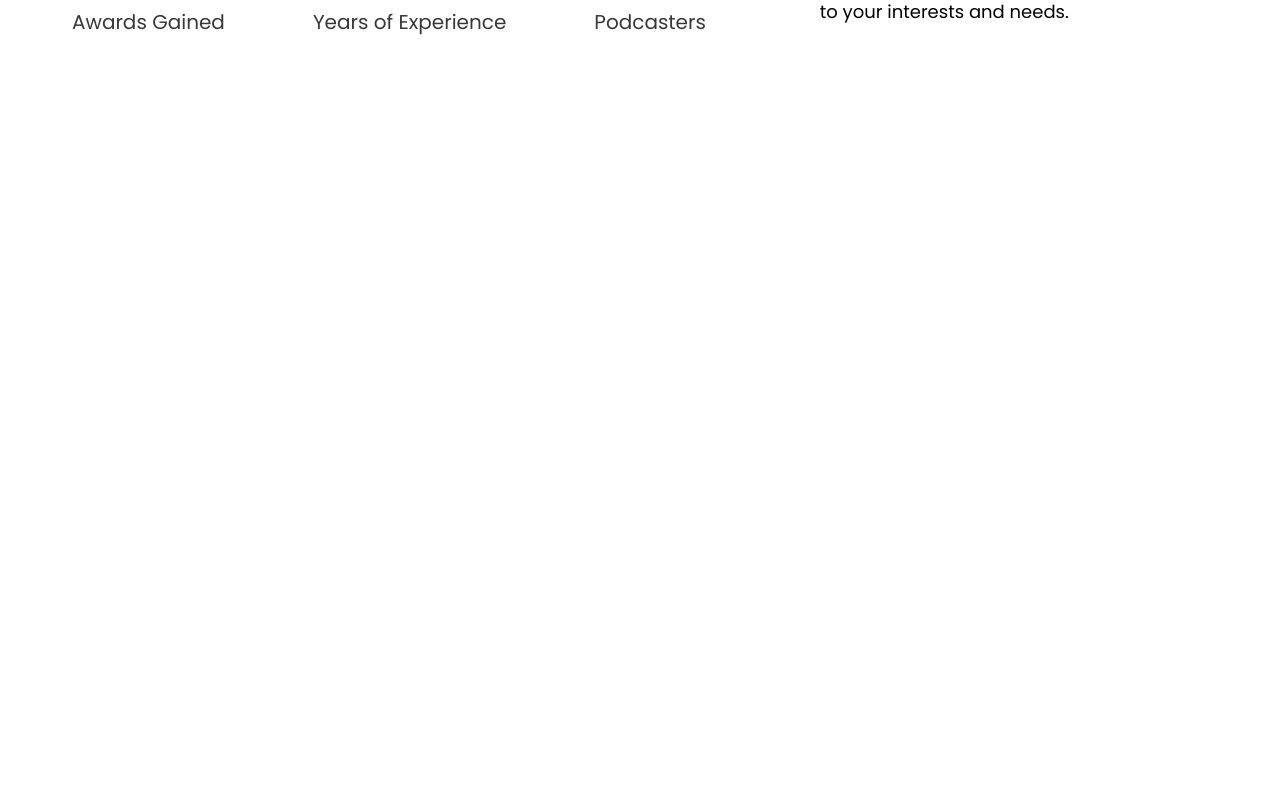
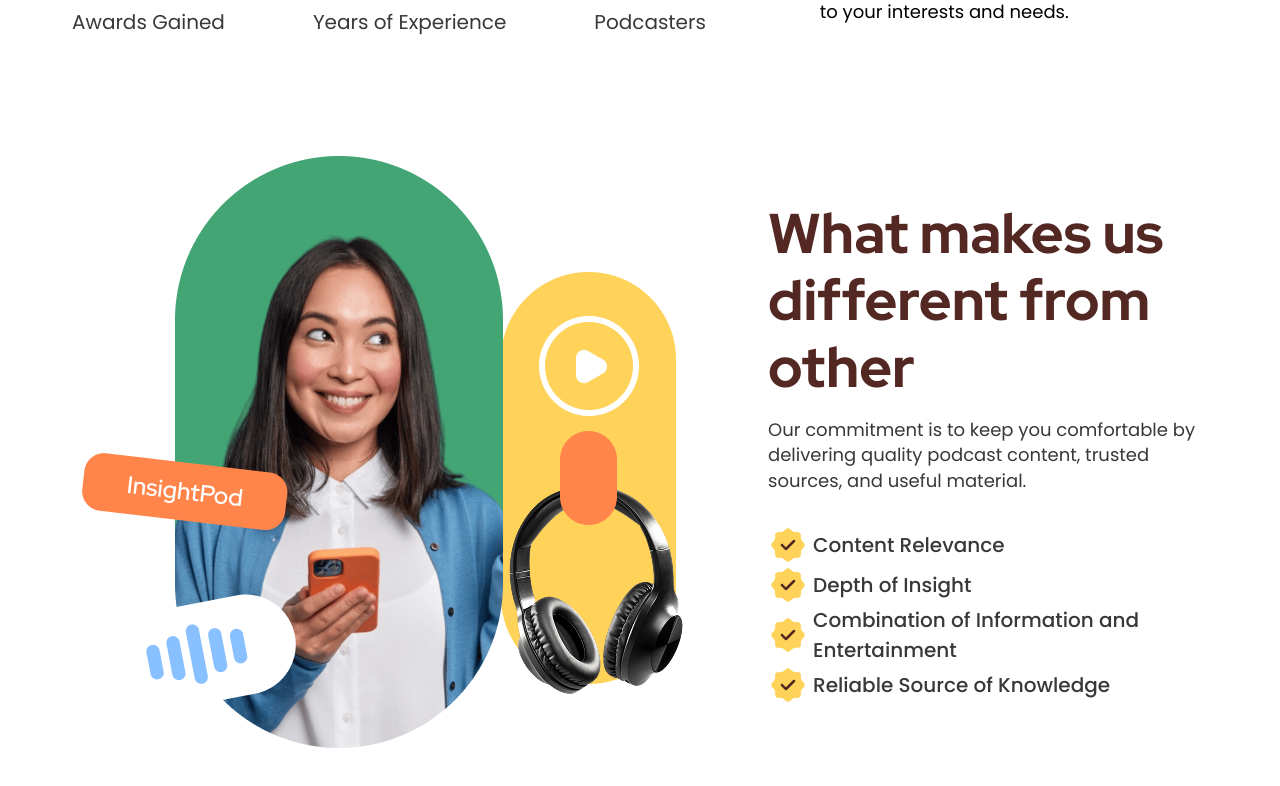
Before and after one commit to gpyuan/insightpod-stream-platform, a React (Vite) app: page / in a window 1280 px wide. Shown: the part 2791-3577 px from the top of the page. Before the commit the page ends 2891 px from the top, so only its background shows below. Built offline with nearby package versions, Linux system fonts and the light colour scheme; a web font is replaced by a local one.

Commit message:
feat(Benefit): 完成Benefit區域及基礎樣式

```diff
--- a/src/App.jsx
+++ b/src/App.jsx
@@ -6,6 +6,7 @@ import WeeklyPodcasts from "@/components/features/WeeklyPodcast/WeeklyPodcasts";
 import AllWeeklyPodcast from "@/page/AllWeeklyPodcast";
 import TopPodcasters from "@/components/features/TopPodcasters/TopPodcasters";
 import About from "@/components/features/About/About";
+import Benefit from "@/components/features/Benefit/Benefit";
 
 const App = () => {
   return (
@@ -23,6 +24,7 @@ const App = () => {
                 <WeeklyPodcasts />
                 <TopPodcasters />
                 <About />
+                <Benefit />
               </>
             }
           />
--- /dev/null
+++ b/src/components/features/Benefit/Benefit.jsx
@@ -0,0 +1,47 @@
+import "./Benefit.scss";
+import benefitImg from "@/assets/images/benefit.png";
+import checkIcon from "@/assets/images/checkIcon.png";
+
+const Benefit = () => {
+  const features = [
+    "Content Relevance",
+    "Depth of Insight",
+    "Combination of Information and Entertainment",
+    "Reliable Source of Knowledge",
+  ];
+
+  return (
+    <section className="benefit">
+      {/* 左側圖片 */}
+      <img src={benefitImg} alt="" role="presentation" />
+
+      {/* 右側內容 */}
+      <div className="benefit__content">
+        <div className="benefit__content__title-group">
+          <h2 className="benefit__content__title h2">
+            What makes us different from other
+          </h2>
+          <p className="benefit__content__description body4">
+            Our commitment is to keep you comfortable by delivering quality
+            podcast content, trusted sources, and useful material.
+          </p>
+        </div>
+
+        <ul className="benefit__content__features">
+          {features.map((feature) => (
+            <li key={feature} className="benefit__content__feature-item">
+              <img
+                src={checkIcon}
+                alt="checkIcon"
+                className="benefit__content__feature-icon"
+              />
+              <span className="benefit__content__feature-text">{feature}</span>
+            </li>
+          ))}
+        </ul>
+      </div>
+    </section>
+  );
+};
+
+export default Benefit;
--- /dev/null
+++ b/src/components/features/Benefit/Benefit.scss
@@ -0,0 +1,39 @@
+@use "@/styles/main" as *;
+
+.benefit {
+  padding: 56px 80px;
+  @include flex-center;
+  gap: 53px;
+
+  &__content {
+    width: 100%;
+    max-width: 573px;
+    display: flex;
+    flex-direction: column;
+    gap: 32px;
+
+    &__title {
+      color: $text-primary;
+      margin-bottom: 16px;
+    }
+
+    &__description {
+      color: $text-secondary;
+    }
+
+    &__feature-item {
+      list-style: none;
+      display: flex;
+      align-items: center;
+      gap: 5px;
+    }
+
+    &__feature-text {
+      font-family: "Poppins", sans-serif;
+      font-size: 20px;
+      line-height: 1.5;
+      font-weight: 500;
+      color: $text-secondary;
+    }
+  }
+}
```
Also changed, not shown: src/assets/images/Benefit.png (added), src/assets/images/checkIcon.png (added).
